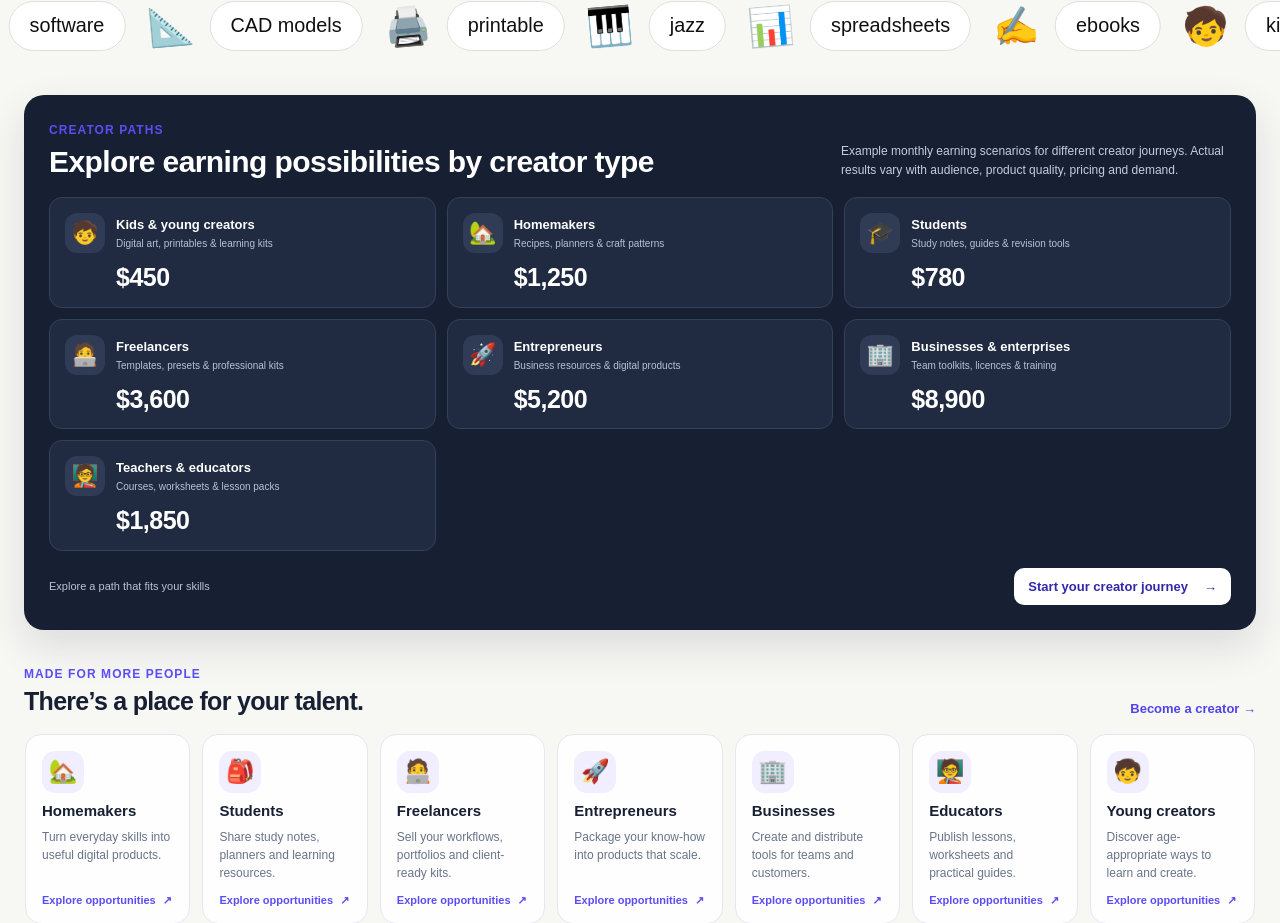
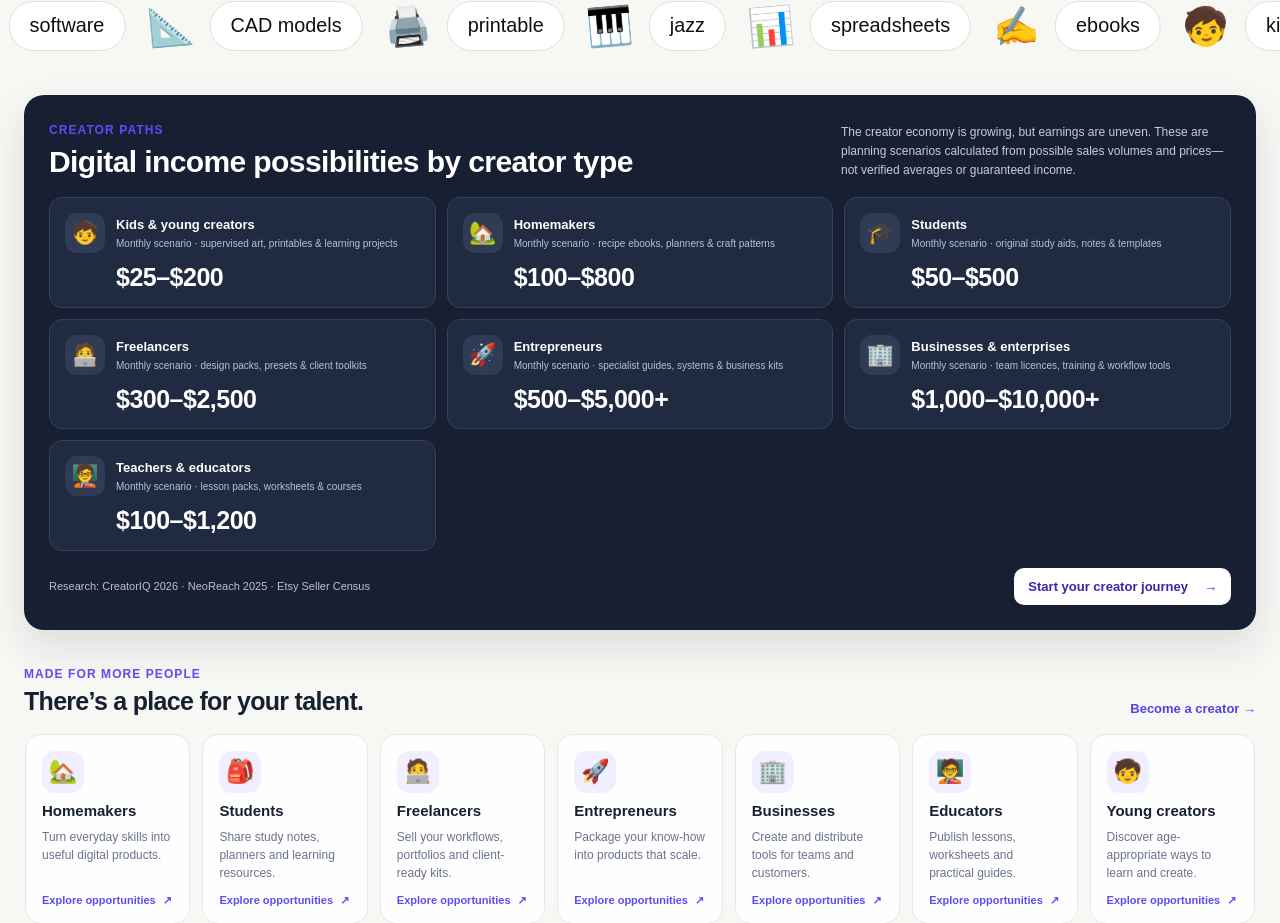
Before and after one commit to agnengineeringselectricals-crypto/diginanba, a Next.js app: page / in a window 1280 px wide. Shown: the part 1078-2001 px from the top of the page. Built offline with nearby package versions, Linux system fonts and the light colour scheme; no server answers; the database is empty.

Commit message:
Research-informed creator earning scenarios by audience segment

```diff
--- a/app/CreatorEarningsShowcase.tsx
+++ b/app/CreatorEarningsShowcase.tsx
@@ -1,6 +1,5 @@
 'use client';
 
-import { useEffect, useState } from 'react';
 import Link from 'next/link';
 
 const audiences = [
@@ -14,13 +13,13 @@ const audiences = [
 ];
 
 const creatorEarningExamples = [
-  { icon: '🧒', category: 'Kids & young creators', amount: '$450', detail: 'Digital art, printables & learning kits' },
-  { icon: '🏡', category: 'Homemakers', amount: '$1,250', detail: 'Recipes, planners & craft patterns' },
-  { icon: '🎓', category: 'Students', amount: '$780', detail: 'Study notes, guides & revision tools' },
-  { icon: '🧑‍💻', category: 'Freelancers', amount: '$3,600', detail: 'Templates, presets & professional kits' },
-  { icon: '🚀', category: 'Entrepreneurs', amount: '$5,200', detail: 'Business resources & digital products' },
-  { icon: '🏢', category: 'Businesses & enterprises', amount: '$8,900', detail: 'Team toolkits, licences & training' },
-  { icon: '🧑‍🏫', category: 'Teachers & educators', amount: '$1,850', detail: 'Courses, worksheets & lesson packs' },
+  { icon: '🧒', category: 'Kids & young creators', amount: '$25–$200', detail: 'Monthly scenario · supervised art, printables & learning projects' },
+  { icon: '🏡', category: 'Homemakers', amount: '$100–$800', detail: 'Monthly scenario · recipe ebooks, planners & craft patterns' },
+  { icon: '🎓', category: 'Students', amount: '$50–$500', detail: 'Monthly scenario · original study aids, notes & templates' },
+  { icon: '🧑‍💻', category: 'Freelancers', amount: '$300–$2,500', detail: 'Monthly scenario · design packs, presets & client toolkits' },
+  { icon: '🚀', category: 'Entrepreneurs', amount: '$500–$5,000+', detail: 'Monthly scenario · specialist guides, systems & business kits' },
+  { icon: '🏢', category: 'Businesses & enterprises', amount: '$1,000–$10,000+', detail: 'Monthly scenario · team licences, training & workflow tools' },
+  { icon: '🧑‍🏫', category: 'Teachers & educators', amount: '$100–$1,200', detail: 'Monthly scenario · lesson packs, worksheets & courses' },
 ];
 
 const possibilityRows = [
@@ -43,9 +42,9 @@ export default function CreatorEarningsShowcase() {
       </div>
 
       <div className="dn-earning-examples">
-        <div className="dn-earning-examples-heading"><div><span className="dn-creator-kicker">Creator paths</span><h3>Explore earning possibilities by creator type</h3></div><p>Example monthly earning scenarios for different creator journeys. Actual results vary with audience, product quality, pricing and demand.</p></div>
+        <div className="dn-earning-examples-heading"><div><span className="dn-creator-kicker">Creator paths</span><h3>Digital income possibilities by creator type</h3></div><p>The creator economy is growing, but earnings are uneven. These are planning scenarios calculated from possible sales volumes and prices—not verified averages or guaranteed income.</p></div>
         <div className="dn-earning-grid">{creatorEarningExamples.map((item) => <article className="dn-earning-example" key={item.category}><span className="dn-earning-example-icon" aria-hidden="true">{item.icon}</span><div className="dn-earning-example-copy"><strong>{item.category}</strong><small>{item.detail}</small></div><b>{item.amount}</b></article>)}</div>
-        <div className="dn-earning-examples-footer"><span>Explore a path that fits your skills</span><Link className="dn-creator-cta" href="/signup">Start your creator journey <span aria-hidden="true">→</span></Link></div>
+        <div className="dn-earning-examples-footer"><span>Research: CreatorIQ 2026 · NeoReach 2025 · Etsy Seller Census</span><Link className="dn-creator-cta" href="/signup">Start your creator journey <span aria-hidden="true">→</span></Link></div>
       </div>
 
       <div className="dn-audience-heading"><div><span className="dn-creator-kicker">Made for more people</span><h3>There’s a place for your talent.</h3></div><Link href="/signup">Become a creator →</Link></div>
```
